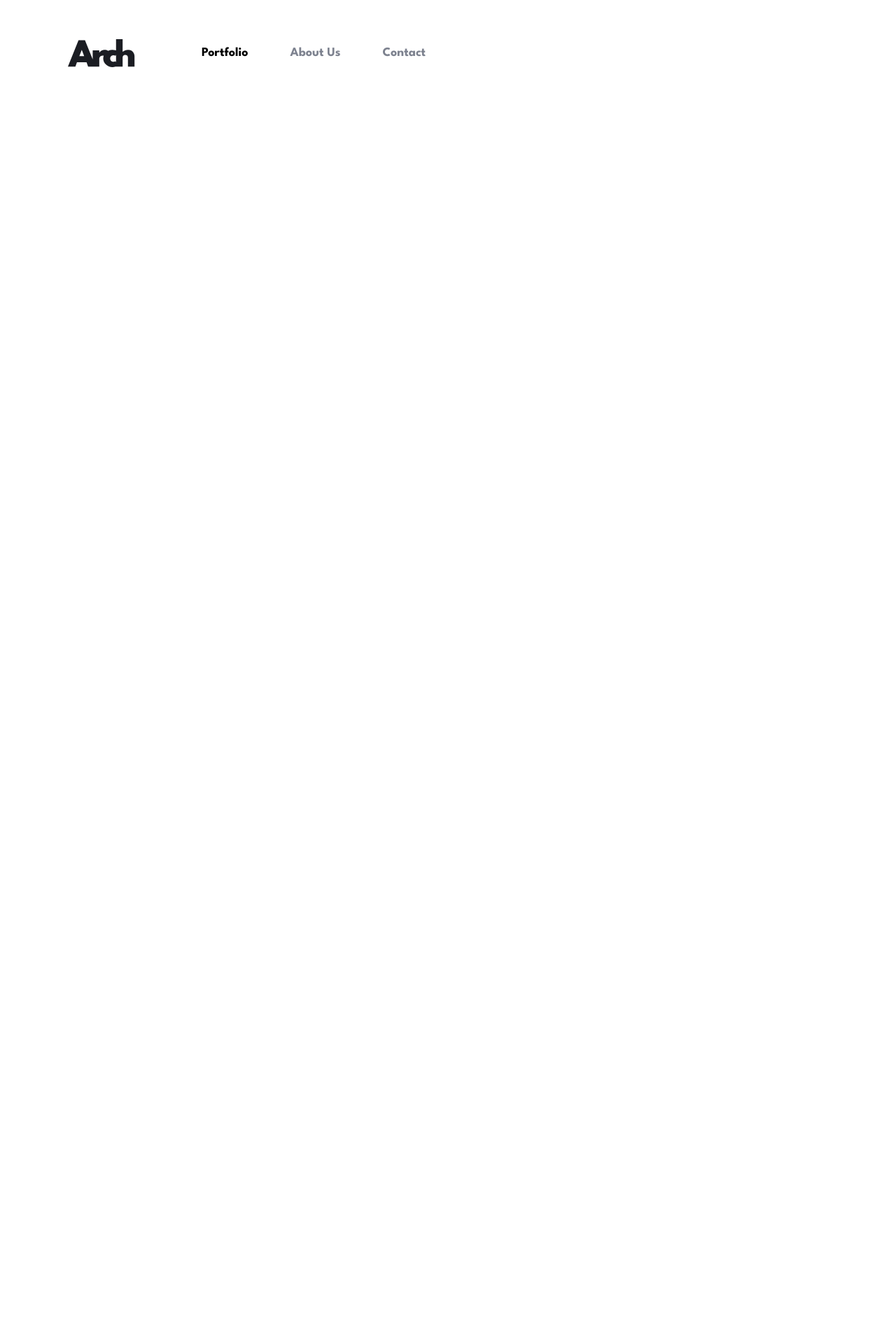
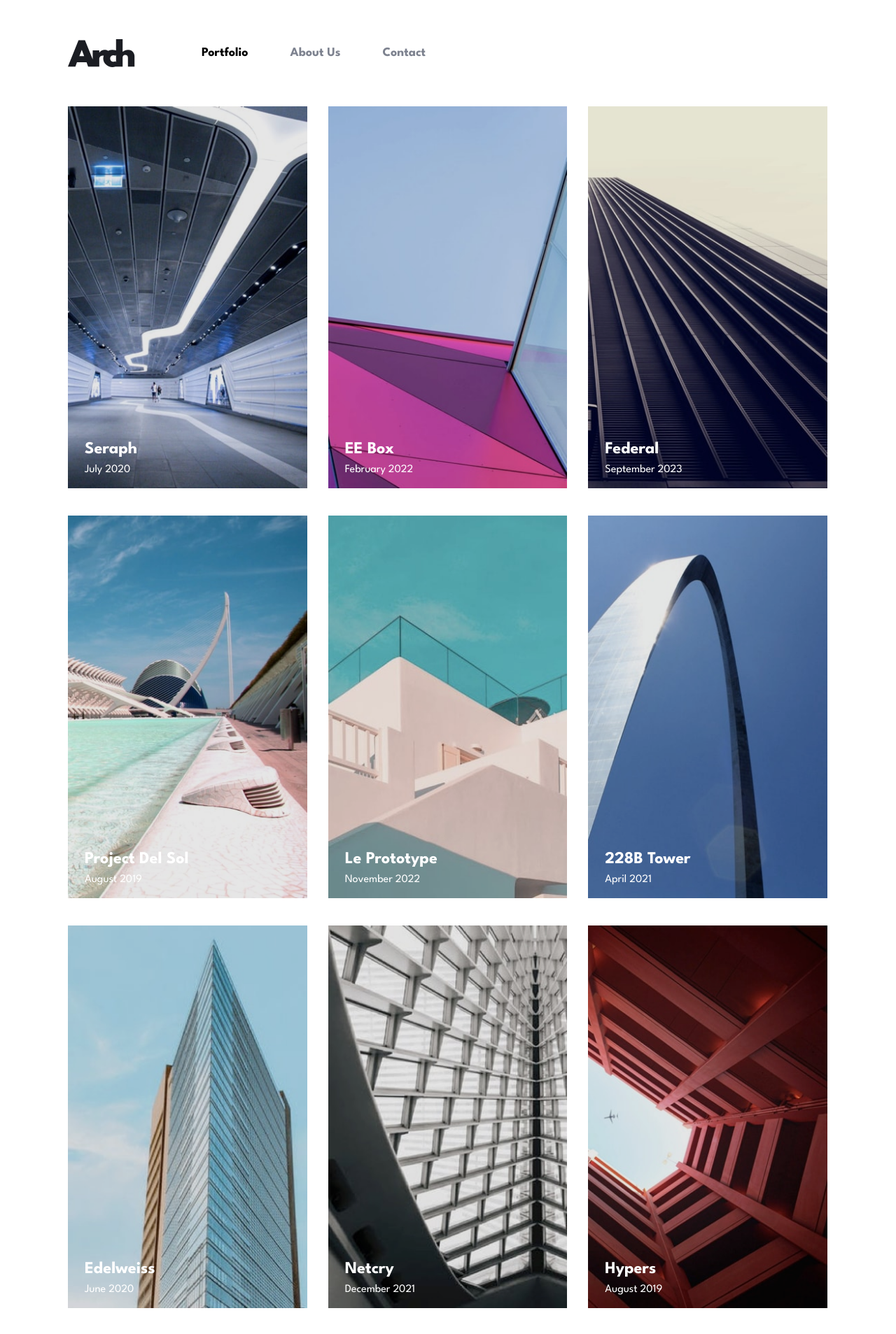
Before and after one commit to RoanMacmillan/arch-studio-vite, a React (Vite) app: page /portfolio in a window 1280 px wide. Shown: the top 1907 px of the page at 70% size. Built offline with nearby package versions, Linux system fonts and the light colour scheme.

Commit message:
animation fix

```diff
--- a/src/components/Thumbnail/Thumbnail.jsx
+++ b/src/components/Thumbnail/Thumbnail.jsx
@@ -3,17 +3,13 @@ import images from '../../../data.json'
 import styles from './Thumbnail.module.css'
 
 const Thumbnail = () => {
-
-
-
   return (
     <div className={`${styles.thumbnailContainer}`}>
-      {images.map((image) => (
-        <div className={styles.thumbWrapper} key={image.name}>
+      {images.map((image, index) => (
+        <div className={styles.thumbWrapper} key={image.name} data-index={index}>
           <img className={styles.mobileImg} src={image.mobile} alt={image.name} />
           <img className={styles.tabletImg} src={image.tablet} alt={image.name} />
           <img className={styles.desktopImg} src={image.desktop} alt={image.name} />
-
           <h2>{image.title}</h2>
           <span>{image.description}</span>
         </div>
@@ -22,4 +18,5 @@ const Thumbnail = () => {
   )
 }
 
+
 export default Thumbnail
--- a/src/components/Thumbnail/Thumbnail.module.css
+++ b/src/components/Thumbnail/Thumbnail.module.css
@@ -38,22 +38,33 @@
   display: none;
 }
 
-.desktopImg,
-.tabletImg,
-.mobileImg {
-  animation: fadeIn 1s ease-in-out forwards;
+
+@keyframes fadeIn {
+  0% {opacity: 0;}
+  100% {opacity: 1;}
 }
 
-@keyframes fadeIn {
-  from {
-    opacity: 0;
-  }
-  to {
-    opacity: 1;
-  }
+.thumbWrapper {
+  animation-name: fadeIn;
+  animation-duration: 1s;
+  animation-fill-mode: both;
+  /* initial value for animation-delay */
+  animation-delay: 0s;
 }
 
-
+/* Then for each image you can set animation-delay individually */
+.thumbWrapper[data-index="0"] {animation-delay: 0.1s;}
+.thumbWrapper[data-index="1"] {animation-delay: 0.2s;}
+.thumbWrapper[data-index="2"] {animation-delay: 0.3s;}
+.thumbWrapper[data-index="3"] {animation-delay: 0.4s;}
+.thumbWrapper[data-index="4"] {animation-delay: 0.5s;}
+.thumbWrapper[data-index="5"] {animation-delay: 0.6s;}
+.thumbWrapper[data-index="6"] {animation-delay: 0.7s;}
+.thumbWrapper[data-index="7"] {animation-delay: 0.8s;}
+.thumbWrapper[data-index="8"] {animation-delay: 0.9s;}
+.thumbWrapper[data-index="9"] {animation-delay: 1.0s;}
+.thumbWrapper[data-index="10"] {animation-delay: 1.1s;}
+.thumbWrapper[data-index="11"] {animation-delay: 1.2s;}
 
 
 @media screen and (min-width: 668px) {
```
